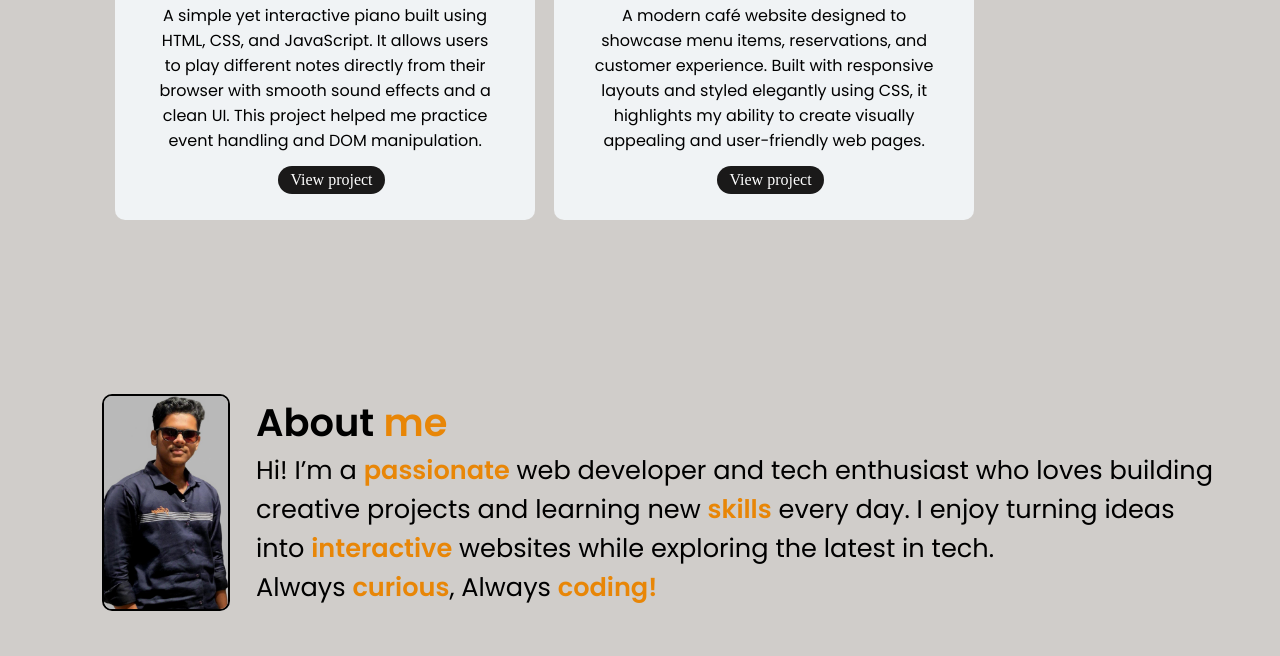
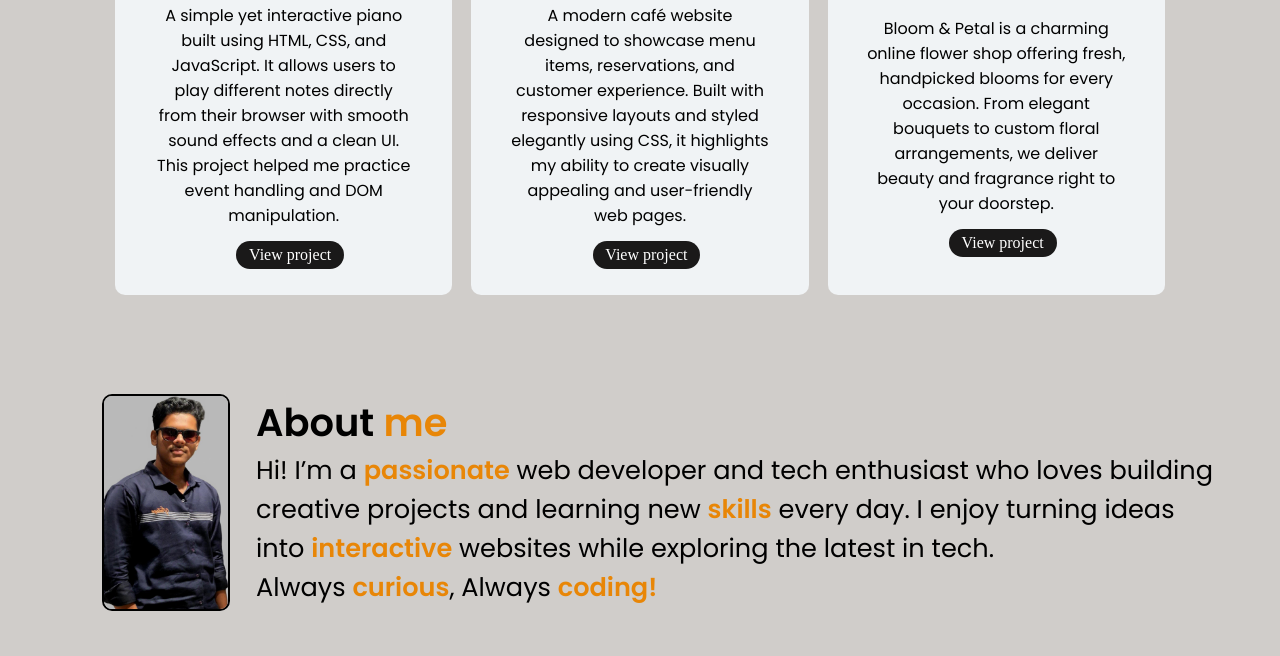
Before and after one commit to mdsabit05/My-Profile, a plain HTML site: page index.html in a window 1280 px wide. Shown: the part 1621-2277 px from the top of the page. Drawn offline with nearby package versions, Linux system fonts and the light colour scheme.

Commit message:
Add files via upload

```diff
--- a/index.css
+++ b/index.css
@@ -330,7 +330,7 @@ h1 {
   padding: 4vw;
 }
 .project1,
-.project2 {
+.project2 , .project3 {
   padding-bottom: 2vw;
   width: 40%;
   background-color: rgb(240, 243, 245);
@@ -346,9 +346,13 @@ h1 {
   transform: scale(1.05);
   background-color: lightblue;
 }
+.project3:hover {
+  transform: scale(1.05);
+  background-color: rgb(251, 167, 134);
+}
 
 
-.project1, .project2 {
+.project1, .project2 , .project3 {
   display: flex;
   flex-direction: column;
   align-items: center;
@@ -357,7 +361,7 @@ h1 {
   padding: 2vw;
 }
 
-.project1 img, .project2 img {
+.project1 img, .project2 img , .project3 img {
   height: 8vw;
   object-fit: cover;
   margin-bottom: 1.5vw;
@@ -391,6 +395,17 @@ h1 {
 }
 .project2 a:hover {
   background-color: rgba(254, 171, 19, 0.988);
+  color: rgb(0, 0, 0);
+}
+.project3 a {
+  background-color: rgb(26, 25, 25);
+  padding: 0.4vw 1vw;
+  border-radius: 15px;
+  margin-left: 1vw;
+  color: white;
+}
+.project3 a:hover {
+  background-color: rgb(246, 138, 96);
   color: rgb(0, 0, 0);
 }
 
--- a/index.html
+++ b/index.html
@@ -88,6 +88,11 @@
           <p>A modern café website designed to showcase menu items, reservations, and customer experience. Built with responsive layouts and styled elegantly using CSS, it highlights my ability to create visually appealing and user-friendly web pages.</p>
           <a href="https://mdsabit05.github.io/Brew-Bite-cafe/">View project</a>
         </div>
+        <div class="project3">
+          <img src="images/Screenshot 2025-10-13 183512.png" alt="">
+          <p>Bloom & Petal is a charming online flower shop offering fresh, handpicked blooms for every occasion. From elegant bouquets to custom floral arrangements, we deliver beauty and fragrance right to your doorstep.</p>
+          <a href="https://mdsabit05.github.io/Flower-shop-laptop-only-website-/">View project</a>
+        </div>
       </div>
     </section>
 
```
Also changed, not shown: Screenshot 2025-10-13 183512.png (added).
